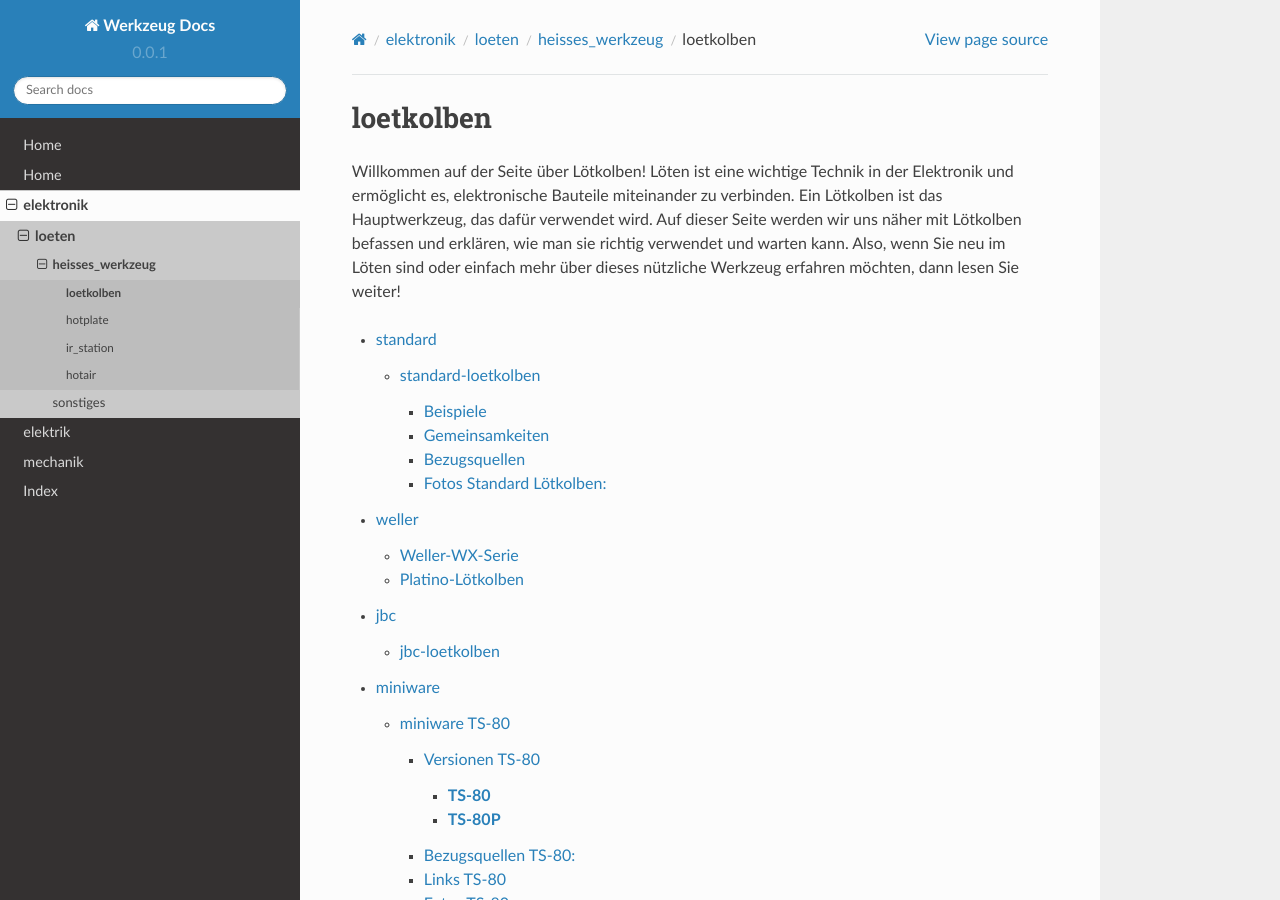
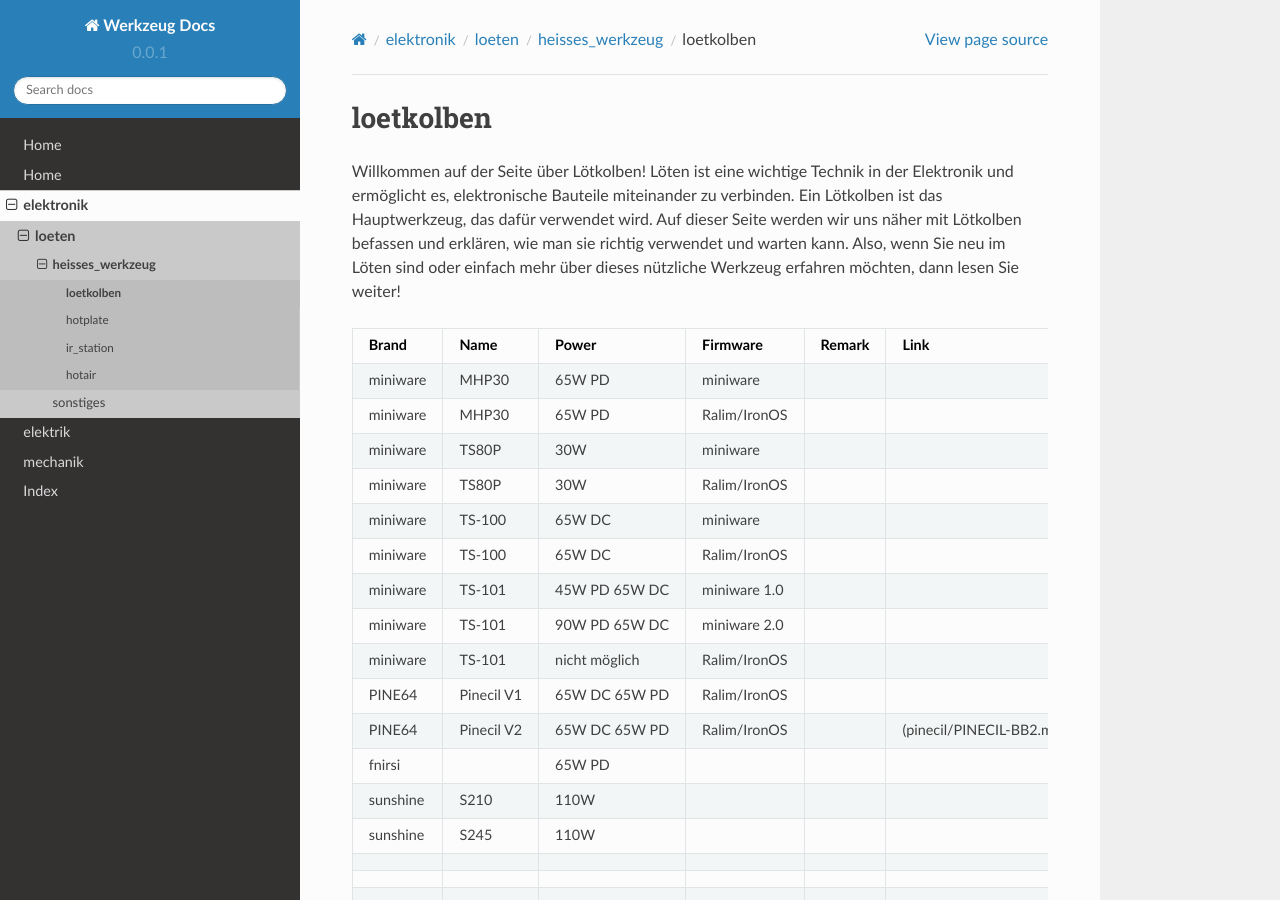
Before and after one commit to diplfranzhoepfinger/werkzeug-docs, a Sphinx documentation site: the page built from docs/elektronik/loeten/heisses_werkzeug/loetkolben/loetkolben.md, in a window 1280 px wide and 900 px high. Built offline with Sphinx 7.4.7 and the Read the Docs theme 2.0.0, drawn with Linux system fonts in a browser that asks for light colours.

Commit message:
Update loetkolben.md

````diff
--- a/docs/elektronik/loeten/heisses_werkzeug/loetkolben/loetkolben.md
+++ b/docs/elektronik/loeten/heisses_werkzeug/loetkolben/loetkolben.md
@@ -1,6 +1,35 @@
 # loetkolben
 
 Willkommen auf der Seite über Lötkolben! Löten ist eine wichtige Technik in der Elektronik und ermöglicht es, elektronische Bauteile miteinander zu verbinden. Ein Lötkolben ist das Hauptwerkzeug, das dafür verwendet wird. Auf dieser Seite werden wir uns näher mit Lötkolben befassen und erklären, wie man sie richtig verwendet und warten kann. Also, wenn Sie neu im Löten sind oder einfach mehr über dieses nützliche Werkzeug erfahren möchten, dann lesen Sie weiter!
+
+
+
+| **Brand** | **Name**   | **Power**     | **Firmware** | **Remark** | **Link**                                         |
+|-----------|------------|---------------|--------------|------------|--------------------------------------------------|
+| miniware  | MHP30      | 65W PD        | miniware     |            |                                                  |
+| miniware  | MHP30      | 65W PD        | Ralim/IronOS |            |                                                  |
+| miniware  | TS80P      | 30W           | miniware     |            |                                                  |
+| miniware  | TS80P      | 30W           | Ralim/IronOS |            |                                                  |
+| miniware  | TS-100     | 65W DC        | miniware     |            |                                                  |
+| miniware  | TS-100     | 65W DC        | Ralim/IronOS |            |                                                  |
+| miniware  | TS-101     | 45W PD 65W DC | miniware 1.0 |            |                                                  |
+| miniware  | TS-101     | 90W PD 65W DC | miniware 2.0 |            |                                                  |
+| miniware  | TS-101     | nicht möglich | Ralim/IronOS |            |                                                  |
+| PINE64    | Pinecil V1 | 65W DC 65W PD | Ralim/IronOS |            |                                                  |
+| PINE64    | Pinecil V2 | 65W DC 65W PD | Ralim/IronOS |            | (pinecil/PINECIL-BB2.md)[pinecil/PINECIL-BB2.md] |
+| fnirsi    |            | 65W PD        |              |            |                                                  |
+| sunshine  | S210       | 110W          |              |            |                                                  |
+| sunshine  | S245       | 110W          |              |            |                                                  |
+|           |            |               |              |            |                                                  |
+|           |            |               |              |            |                                                  |
+|           |            |               |              |            |                                                  |
+|           |            |               |              |            |                                                  |
+|           |            |               |              |            |                                                  |
+|           |            |               |              |            |                                                  |
+|           |            |               |              |            |                                                  |
+|           |            |               |              |            |                                                  |
+
+
 
 ```{toctree}
 standard/standard
````
